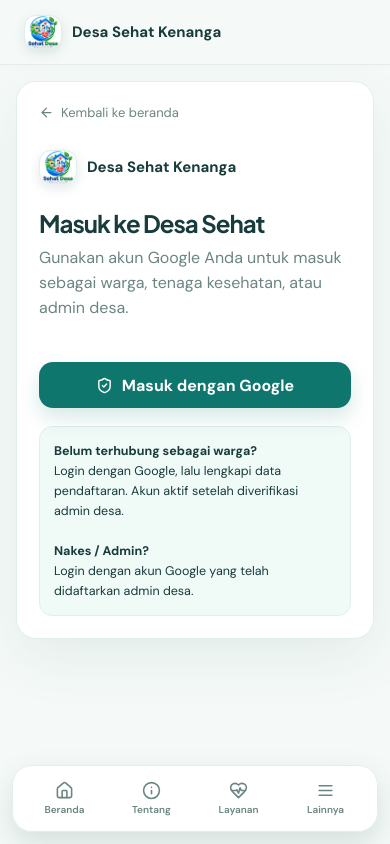
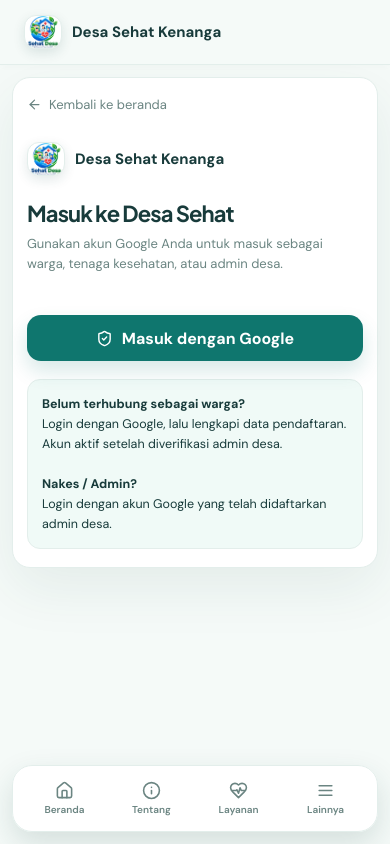
Before and after one commit to dikaxcloud/Projek-SDGS-4G---Mercu-Buana-University, a React (Vite) app in the folder frontend/: page /login in a window 390 px wide. Shown: the top 844 px of the page. Built offline with nearby package versions, Linux system fonts and the light colour scheme; no server answers.

Commit message:
fix: slow QR access animation + polish register step 1-3 mobile (auth-card, field-grid, progress, 48px inputs)

```diff
--- a/frontend/src/components/QrAccessExperience.jsx
+++ b/frontend/src/components/QrAccessExperience.jsx
@@ -54,9 +54,9 @@ export function QrAccessExperience({ token, onSuccess, onRetry, onClose, mode =
           return
         }
       }
-      // VERIFIED — brief visual
+      // VERIFIED — longer visual so animation feels polished (slowed per request)
       setState('verified')
-      await new Promise(r => { const t = setTimeout(r, 450); timerRef.current.push(t) })
+      await new Promise(r => { const t = setTimeout(r, 700); timerRef.current.push(t) })
       if (!active) return
       // LOADING_CITIZEN
       setState('loading_citizen')
@@ -66,18 +66,18 @@ export function QrAccessExperience({ token, onSuccess, onRetry, onClose, mode =
         const profile = ctx?.profile
         if (!profile) { setState('citizen_not_found'); return }
         setCitizen(profile)
-        // stagger checklist visual
+        // stagger checklist visual — a bit longer
+        await new Promise(r => { const t = setTimeout(r, 900); timerRef.current.push(t) })
+        if (!active) return
+        setState('citizen_found')
         await new Promise(r => { const t = setTimeout(r, 650); timerRef.current.push(t) })
         if (!active) return
-        setState('citizen_found')
-        await new Promise(r => { const t = setTimeout(r, 300); timerRef.current.push(t) })
-        if (!active) return
         setState('welcome')
-        // welcome duration then redirect
-        await new Promise(r => { const t = setTimeout(r, 1600); timerRef.current.push(t) })
+        // welcome duration then redirect — extended to feel the welcome
+        await new Promise(r => { const t = setTimeout(r, 2200); timerRef.current.push(t) })
         if (!active) return
         setState('redirecting')
-        await new Promise(r => { const t = setTimeout(r, 280); timerRef.current.push(t) })
+        await new Promise(r => { const t = setTimeout(r, 400); timerRef.current.push(t) })
         if (!active) return
         onSuccess?.(profile)
       } catch (err) {
--- a/frontend/src/pages/CitizenRegistrationPage.jsx
+++ b/frontend/src/pages/CitizenRegistrationPage.jsx
@@ -101,7 +101,7 @@ export function CitizenRegistrationPage() {
       <div style={{ marginTop: 24 }}><Brand /></div>
       <h1 className="display">Daftar sebagai Warga</h1>
       <p>Lengkapi identitas Anda sesuai KTP dan Kartu Keluarga. Data akan diverifikasi oleh admin desa sebelum akun aktif.</p>
-      <div style={{ display: 'flex', gap: 6, marginBottom: 22 }}>{[1, 2, 3].map((item) => <span key={item} style={{ height: 5, flex: 1, borderRadius: 8, background: item <= step ? 'var(--teal)' : 'var(--line)' }} />)}</div>
+      <div className="register-progress" style={{ display: 'flex', gap: 6, marginBottom: 22 }}>{[1, 2, 3].map((item) => <span key={item} className={item <= step ? 'active' : ''} style={{ height: 6, flex: 1, borderRadius: 8, background: item <= step ? 'var(--teal)' : 'var(--line)', transition: 'background .25s' }} />)}</div>
 
       <form onSubmit={submit}>
         {step === 1 && <>
--- a/frontend/src/styles/global.css
+++ b/frontend/src/styles/global.css
@@ -434,11 +434,16 @@ a { color: inherit; text-decoration: none; }
   .footer-copy { order: 1; font-size: 12px; }
   .footer-credits { order: 2; flex-direction: row; flex-wrap: wrap; justify-content: center; gap: 4px 6px; font-size: 12px; max-width: 28ch; }
   .footer-sep { display: inline; }
-  .auth-page { place-items: start center; padding: 16px; }
-  .auth-card { width: 100%; padding: 22px; border-radius: 20px; }
-  .auth-card h1 { font-size: 24px; }
-  .registration-actions { flex-wrap: wrap; }
-  .registration-actions .btn { flex: 1 1 140px; }
+  .auth-page { place-items: start center; padding: 12px; }
+  .auth-card { width: 100%; padding: 18px 14px; border-radius: 18px; }
+  .auth-card h1 { font-size: 22px; line-height: 1.2; }
+  .auth-card p { font-size: 13px; line-height: 1.5; }
+  .auth-card .field-grid { grid-template-columns: 1fr; gap: 0; }
+  .auth-card label { gap: 6px; margin-top: 12px; font-size: 12.5px; }
+  .auth-card input, .auth-card select, .auth-card textarea { min-height: 48px; font-size: 16px; padding: 0 12px; border-radius: 12px; max-width: 100%; }
+  .auth-card select { text-overflow: ellipsis; white-space: nowrap; overflow: hidden; }
+  .auth-card .registration-actions { flex-wrap: wrap; gap: 8px; }
+  .auth-card .registration-actions .btn { flex: 1 1 140px; min-height: 48px; font-size: 15px; }
   .staff-page .container { width: min(100% - 48px, 1120px); }
   .staff-page, .admin-page { padding-bottom: 94px; }
 }
@@ -881,7 +886,7 @@ pre { white-space: pre-wrap; word-break: break-word; }
 .qr-access-avatar { width: 64px; height: 64px; display: grid; place-items: center; border-radius: 16px; background: var(--teal); color: #fff; font-size: 26px; font-weight: 800; margin-bottom: 12px; animation: qr-access-icon-in .4s ease-out; }
 .qr-access-avatar.small { width: 44px; height: 44px; font-size: 18px; border-radius: 12px; }
 .qr-access-progress { width: 100%; height: 4px; border-radius: 999px; background: #eef2f3; margin-top: 16px; overflow: hidden; }
-.qr-access-progress-fill { height: 100%; width: 0; background: var(--teal); border-radius: 999px; animation: qr-access-progress 1.6s ease-out forwards; }
+.qr-access-progress-fill { height: 100%; width: 0; background: var(--teal); border-radius: 999px; animation: qr-access-progress 2.2s ease-out forwards; }
 .qr-access-redirect { margin: 10px 0 0; font-size: 12.5px; color: var(--muted); font-weight: 600; }
 .qr-access-actions { display: flex; gap: 8px; margin-top: 16px; width: 100%; }
 .qr-access-actions .btn { flex: 1; }
```
